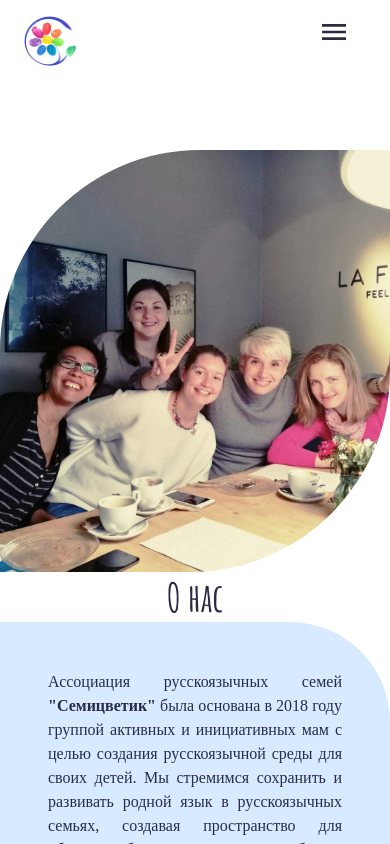
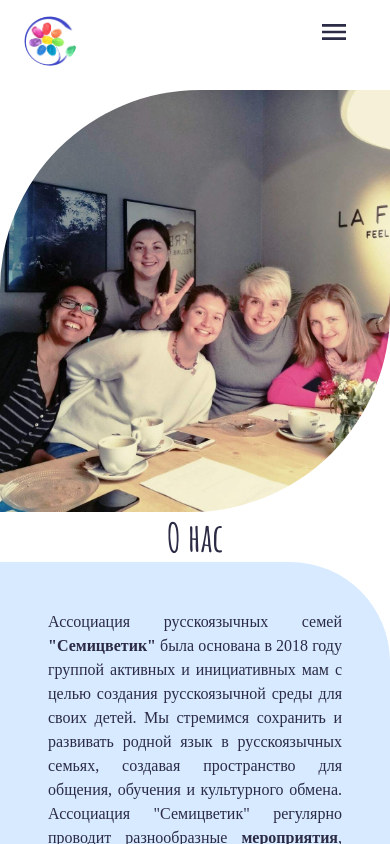
Before and after one commit to langedoc/Semitsvetik, a React (Vite) app in the folder semitsvetik/: page /about in a window 390 px wide. Shown: the top 844 px of the page. Built offline with nearby package versions, Linux system fonts and the light colour scheme; a web font is replaced by a local one.

Commit message:
style: adjusting header height and about page padding-top

```diff
--- a/semitsvetik/src/components/Navbar/Navbar.module.css
+++ b/semitsvetik/src/components/Navbar/Navbar.module.css
@@ -6,7 +6,7 @@ header {
     flex-direction: row;
     gap: 2rem;
     width: 100%;
-    max-height: 100px;
+    max-height: 80px;
     margin: 0;
     padding: 1rem;
     position: fixed;
--- a/semitsvetik/src/pages/About/About.module.css
+++ b/semitsvetik/src/pages/About/About.module.css
@@ -60,7 +60,7 @@
 
 @media screen and (max-width: 768px) {
     .container {
-        padding: 150px 0 200px 0;
+        padding: 90px 0 200px 0;
         grid-template-columns: 1fr;
         grid-template-rows: repeat(3, 1fr) 50vh;
     }
```
